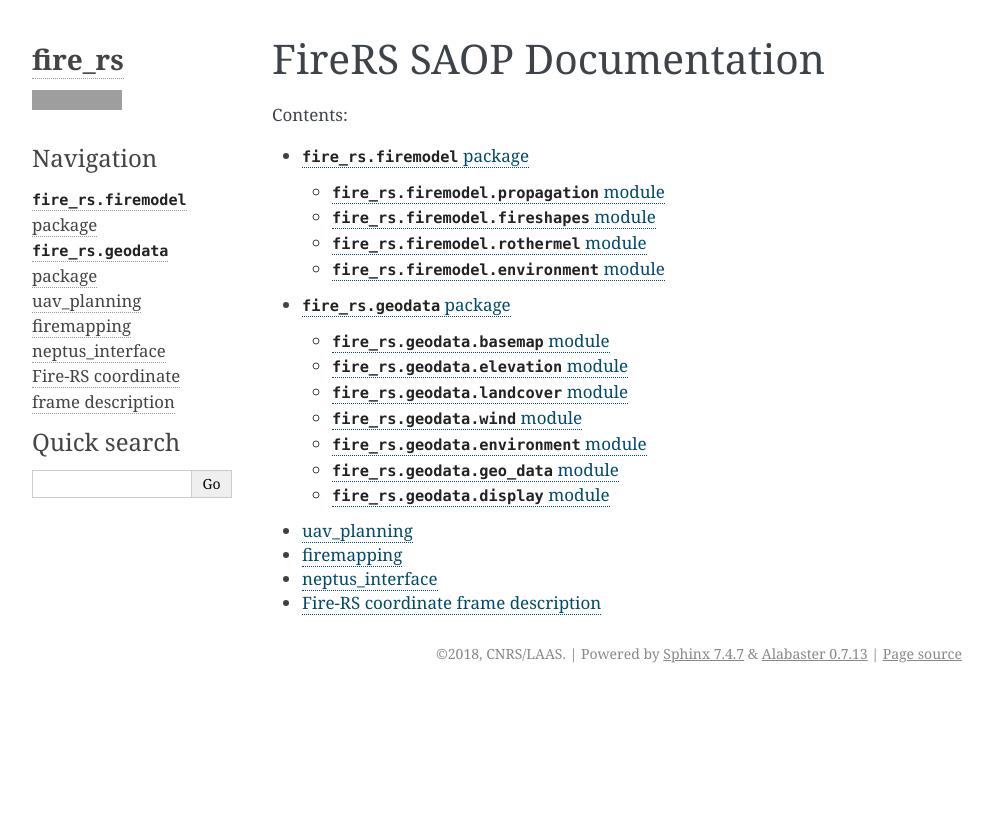
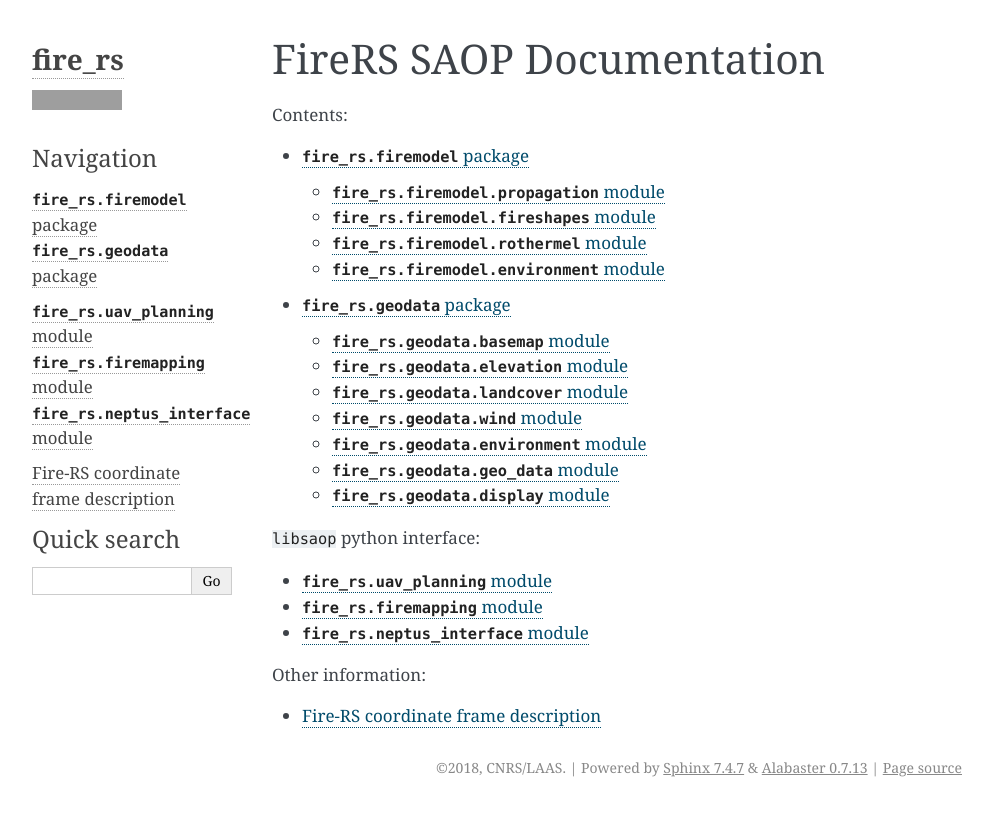
Before and after one commit to laas/fire-rs-saop, a Sphinx documentation site: the page built from doc/index.rst, in a window 1280 px wide. Shown: the top 816 px of the page, without its empty margins (148-1141 px from the left). Built offline with Sphinx 7.4.7, drawn with Linux system fonts in a browser that asks for light colours; grey boxes are pictures that could not be loaded.

Commit message:
Update doc

```diff
--- a/doc/conf.py
+++ b/doc/conf.py
@@ -120,7 +120,7 @@ html_theme = 'alabaster'
 # further.  For a list of options available for each theme, see the
 # documentation.
 html_theme_options = {
-    'github_user': 'fire-rs-laas',
+    'github_user': 'laas',
     'github_repo': 'fire-rs-saop',
     'fixed_sidebar': True,
 }
--- a/doc/firemapping.rst
+++ b/doc/firemapping.rst
@@ -1,5 +1,5 @@
-firemapping
-===========
+``fire_rs.firemapping`` module
+==============================
 
 .. automodule:: fire_rs.firemapping
     :members:
--- a/doc/index.rst
+++ b/doc/index.rst
@@ -10,10 +10,20 @@ Contents:
 
    geodata
 
+``libsaop`` python interface:
+
+.. toctree::
+   :maxdepth: 2
+
    uav_planning
 
    firemapping
 
    neptus_interface
 
+Other information:
+
+.. toctree::
+   :maxdepth: 2
+
    coordinate_frames
--- a/doc/neptus_interface.rst
+++ b/doc/neptus_interface.rst
@@ -1,5 +1,5 @@
-neptus_interface
-================
+``fire_rs.neptus_interface`` module
+===================================
 
 .. automodule:: fire_rs.neptus_interface
     :members:
--- a/doc/uav_planning.rst
+++ b/doc/uav_planning.rst
@@ -1,5 +1,5 @@
-uav_planning
-============
+``fire_rs.uav_planning`` module
+===============================
 
 .. automodule:: fire_rs.uav_planning
     :members:
```
